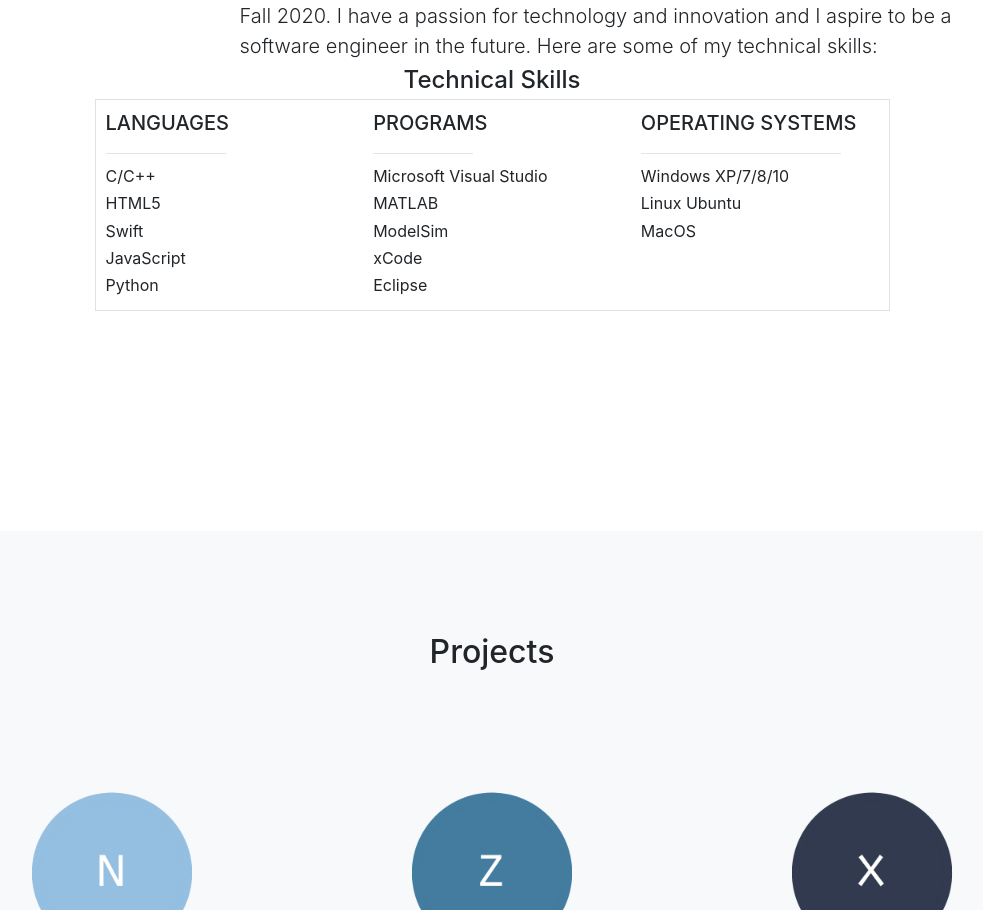
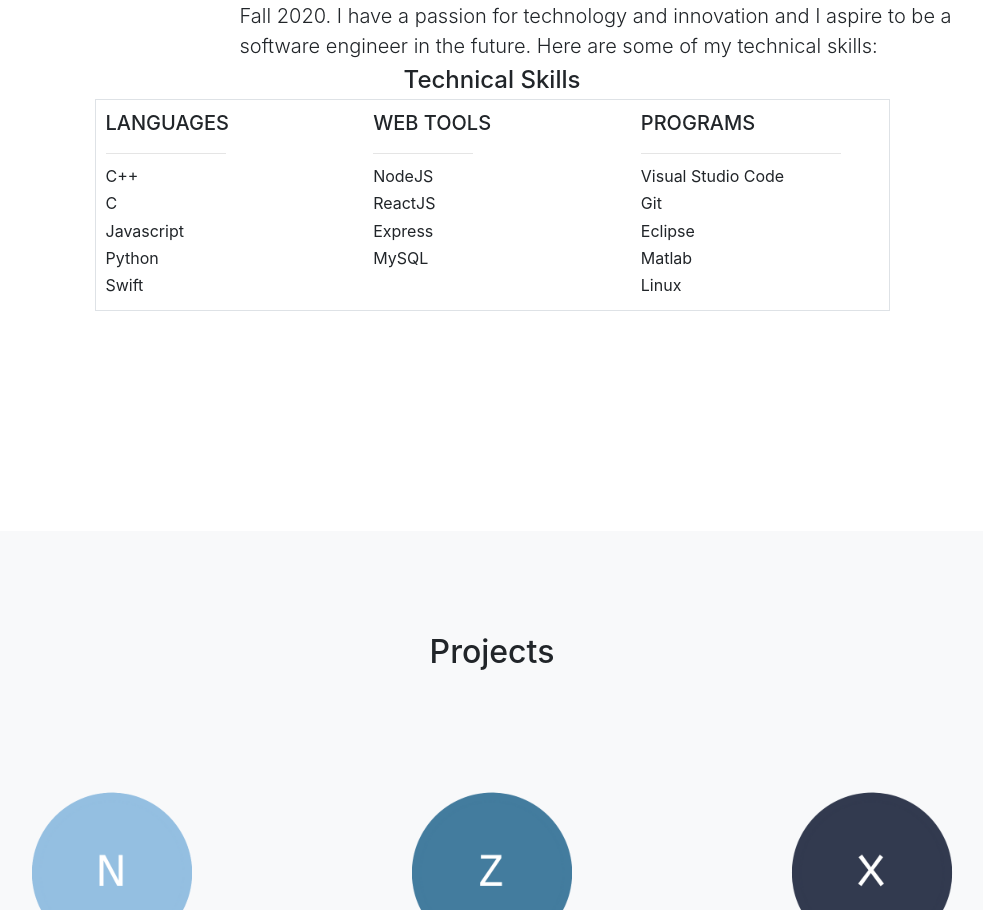
Before and after one commit to YoelYonata/website-v2, a website with bundled scripts: page index.html in a window 1280 px wide. Shown: the part 1440-2350 px from the top of the page, without its empty margins (148-1131 px from the left). Built offline with nearby package versions, Linux system fonts and the light colour scheme.

Commit message:
updating skills section

```diff
--- a/index.html
+++ b/index.html
@@ -104,33 +104,34 @@
                             Languages
                           </h5>
                           <hr class="mb-1 mt-0 d-inline-block mx-auto" style="width: 120px;">
-                          <p>C/C++</p>
-                          <p>HTML5</p>
+                          <p>C++</p>
+                          <p>C</p>
+                          <p>Javascript</p>
+                          <p>Python</p>
                           <p>Swift</p>
-                          <p>JavaScript</p>
-                          <p>Python</p>
                       </div>
 
                      <div class = "col-md-4 ">
                           <h5 class="text-uppercase ">
-                             Programs
+                             Web Tools
                           </h5>
                           <hr class="mb-1 mt-0 d-inline-block mx-auto" style="width: 100px;">
-                          <p>Microsoft Visual Studio</p>
-                          <p>MATLAB</p>
-                          <p>ModelSim</p>
-                          <p>xCode</p>
-                          <p>Eclipse </p>
+                          <p>NodeJS</p>
+                          <p>ReactJS</p>
+                          <p>Express</p>
+                          <p>MySQL</p>
                       </div>
 
                       <div class = "col-md-4">
                           <h5 class="text-uppercase">
-                              Operating Systems
+                              Programs
                           </h5>
                           <hr class="mb-1 mt-0 d-inline-block mx-auto" style="width: 200px;">
-                          <p>Windows XP/7/8/10</p>
-                          <p>Linux Ubuntu</p>
-                          <p>MacOS</p>
+                          <p>Visual Studio Code</p>
+                          <p>Git</p>
+                          <p>Eclipse</p>
+                          <p>Matlab</p>
+                          <p>Linux</p>
                       </div>
                   </div>
 
```
